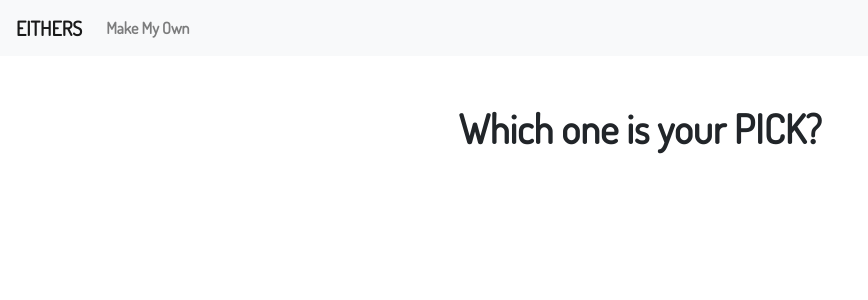
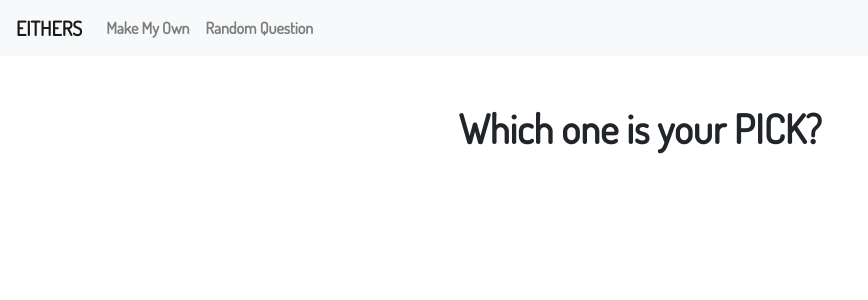
Before and after one commit to ssj24/either, a Django app: page /eithers/ in a window 1280 px wide. Shown: the top 300 px of the page, without its empty margins (0-868 px from the left). Run offline with Django 3.2, Linux system fonts and the light colour scheme; data that the repository does not hold is empty; some libraries are stand-ins or nearby versions.

Commit message:
random_success

```diff
--- a/crud/settings.py
+++ b/crud/settings.py
@@ -64,6 +64,7 @@ TEMPLATES = [
                 'django.template.context_processors.request',
                 'django.contrib.auth.context_processors.auth',
                 'django.contrib.messages.context_processors.messages',
+                'eithers.context_processors.add_variable_to_context',
             ],
         },
     },
--- a/crud/templates/base.html
+++ b/crud/templates/base.html
@@ -44,10 +44,10 @@
       <li class="nav-item">
         <a class="nav-link" href="{% url 'eithers:new' %}">Make My Own</a>
       </li>
-      {% comment %} <li class="nav-item">
+      <li class="nav-item">
         <a class="nav-link" href="{% url 'eithers:detail' random.pk %} ">Random Question</a>
 
-      </li> {% endcomment %}
+      </li>
     </ul>
   </div>
 </nav>
--- /dev/null
+++ b/eithers/context_processors.py
@@ -0,0 +1,8 @@
+from .models import Question, Answer
+import random
+
+def add_variable_to_context(request):
+    random_question = Question.objects.order_by('?').first
+    return {
+        'random': random_question,
+    }
--- a/eithers/templates/eithers/detail.html
+++ b/eithers/templates/eithers/detail.html
@@ -68,4 +68,5 @@
     {% endfor %}
   </form>
 </form>
+<div class="mb-5" height="30px"></div>
 {% endblock base %}
```
Also changed, not shown: requrements.txt (added).
